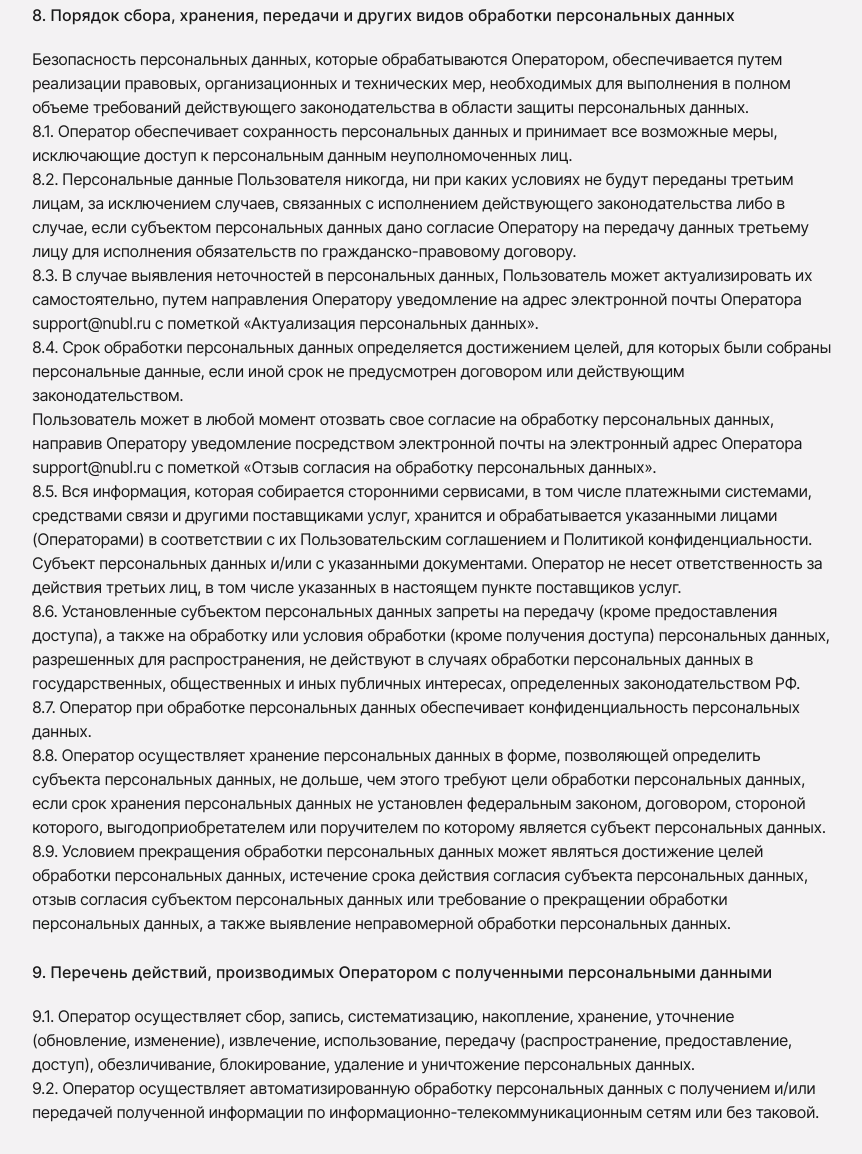
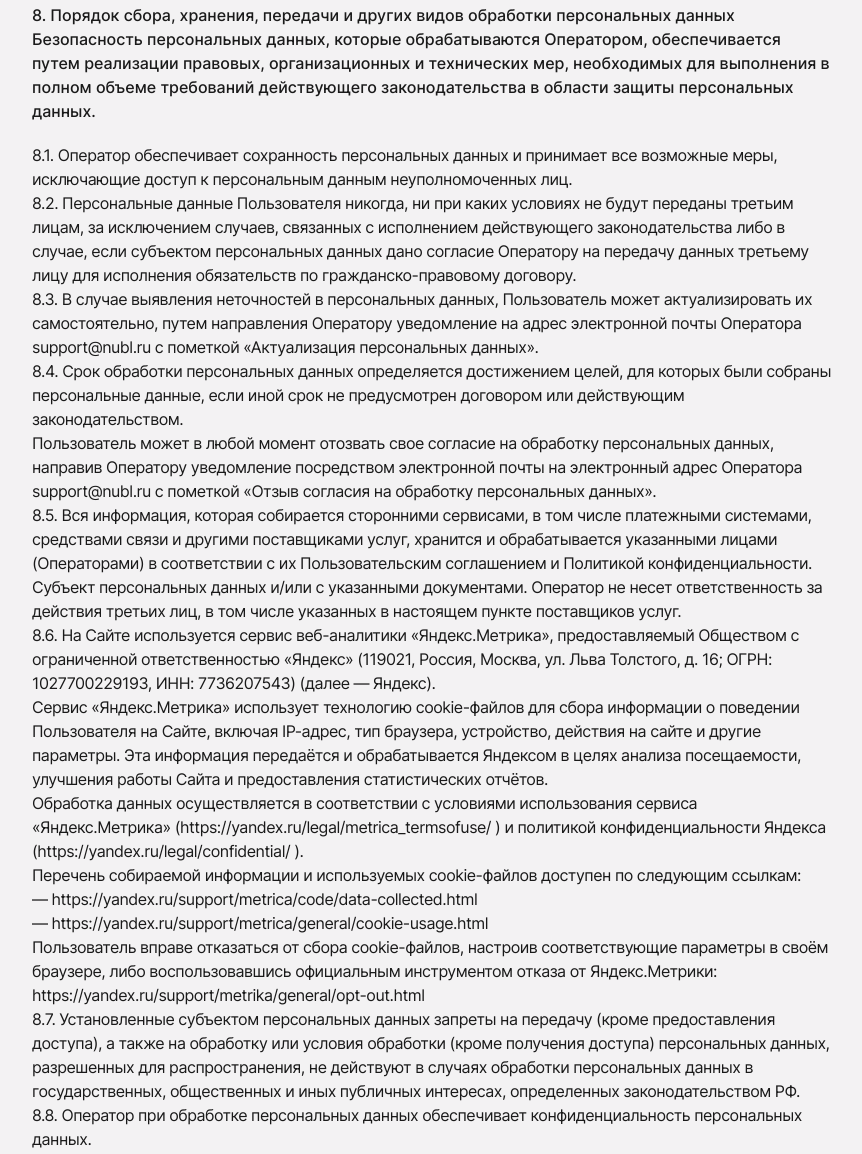
Before and after one commit to NUBL-Tech/Nubl-Landing, a website built with Vite: page privacy.html in a window 1280 px wide. Shown: the part 4918-6072 px from the top of the page, without its empty margins (208-1070 px from the left). Built offline with nearby package versions, Linux system fonts and the light colour scheme.

Commit message:
fixed privacy

```diff
--- a/privacy.html
+++ b/privacy.html
@@ -344,9 +344,7 @@
                   </div>
 
                   <div class="section-block">
-                    <h3 class="section-block__title">8. Порядок сбора, хранения, передачи и других видов обработки персональных данных</h3>
-
-                    <p>Безопасность персональных данных, которые обрабатываются Оператором, обеспечивается путем реализации правовых, организационных и технических мер, необходимых для выполнения в полном объеме требований действующего законодательства в области защиты персональных данных.</p>
+                    <h3 class="section-block__title">8. Порядок сбора, хранения, передачи и других видов обработки персональных данных Безопасность персональных данных, которые обрабатываются Оператором, обеспечивается путем реализации правовых, организационных и технических мер, необходимых для выполнения в полном объеме требований действующего законодательства в области защиты персональных данных.</h3>
 
                     <p>8.1. Оператор обеспечивает сохранность персональных данных и принимает все возможные меры, исключающие доступ к персональным данным неуполномоченных лиц.</p>
 
@@ -354,19 +352,36 @@
 
                     <p>8.3. В случае выявления неточностей в персональных данных, Пользователь может актуализировать их самостоятельно, путем направления Оператору уведомление на адрес электронной почты Оператора support@nubl.ru с пометкой «Актуализация персональных данных».</p>
 
-                    <p>8.4. Срок обработки персональных данных определяется достижением целей, для которых были собраны персональные данные, если иной срок не предусмотрен договором или действующим законодательством.</p>
-
-                    <p>Пользователь может в любой момент отозвать свое согласие на обработку персональных данных, направив Оператору уведомление посредством электронной почты на электронный адрес Оператора support@nubl.ru с пометкой «Отзыв согласия на обработку персональных данных».</p>
+                    <p>8.4. Срок обработки персональных данных определяется достижением целей, для которых были собраны персональные данные, если иной срок не предусмотрен договором или действующим законодательством.
+                      <br>
+                      Пользователь может в любой момент отозвать свое согласие на обработку персональных данных, направив Оператору уведомление посредством электронной почты на электронный адрес Оператора support@nubl.ru с пометкой «Отзыв согласия на обработку персональных данных».
+                    </p>
 
                     <p>8.5. Вся информация, которая собирается сторонними сервисами, в том числе платежными системами, средствами связи и другими поставщиками услуг, хранится и обрабатывается указанными лицами (Операторами) в соответствии с их Пользовательским соглашением и Политикой конфиденциальности. Субъект персональных данных и/или с указанными документами. Оператор не несет ответственность за действия третьих лиц, в том числе указанных в настоящем пункте поставщиков услуг.</p>
 
-                    <p>8.6. Установленные субъектом персональных данных запреты на передачу (кроме предоставления доступа), а также на обработку или условия обработки (кроме получения доступа) персональных данных, разрешенных для распространения, не действуют в случаях обработки персональных данных в государственных, общественных и иных публичных интересах, определенных законодательством РФ.</p>
+                    <p>8.6. На Сайте используется сервис веб-аналитики «Яндекс.Метрика», предоставляемый Обществом с ограниченной ответственностью «Яндекс» (119021, Россия, Москва, ул. Льва Толстого, д. 16; ОГРН: 1027700229193, ИНН: 7736207543) (далее — Яндекс).
+                      <br>
+                      Сервис «Яндекс.Метрика» использует технологию cookie-файлов для сбора информации о поведении Пользователя на Сайте, включая IP-адрес, тип браузера, устройство, действия на сайте и другие параметры. Эта информация передаётся и обрабатывается Яндексом в целях анализа посещаемости, улучшения работы Сайта и предоставления статистических отчётов.
+                      <br>
+                      Обработка данных осуществляется в соответствии с условиями использования сервиса «Яндекс.Метрика» (https://yandex.ru/legal/metrica_termsofuse/ ) и политикой конфиденциальности Яндекса (https://yandex.ru/legal/confidential/ ).
+                      <br>
+                      Перечень собираемой информации и используемых cookie-файлов доступен по следующим ссылкам:
+                      <br>
+                      — https://yandex.ru/support/metrica/code/data-collected.html
+                      <br>
+                      — https://yandex.ru/support/metrica/general/cookie-usage.html
+                      <br>
+                      Пользователь вправе отказаться от сбора cookie-файлов, настроив соответствующие параметры в своём браузере, либо воспользовавшись официальным инструментом отказа от Яндекс.Метрики:
+                      https://yandex.ru/support/metrika/general/opt-out.html
+                    </p>
 
-                    <p>8.7. Оператор при обработке персональных данных обеспечивает конфиденциальность персональных данных.</p>
+                    <p>8.7. Установленные субъектом персональных данных запреты на передачу (кроме предоставления доступа), а также на обработку или условия обработки (кроме получения доступа) персональных данных, разрешенных для распространения, не действуют в случаях обработки персональных данных в государственных, общественных и иных публичных интересах, определенных законодательством РФ.</p>
 
-                    <p>8.8. Оператор осуществляет хранение персональных данных в форме, позволяющей определить субъекта персональных данных, не дольше, чем этого требуют цели обработки персональных данных, если срок хранения персональных данных не установлен федеральным законом, договором, стороной которого, выгодоприобретателем или поручителем по которому является субъект персональных данных.</p>
+                    <p>8.8. Оператор при обработке персональных данных обеспечивает конфиденциальность персональных данных.</p>
 
-                    <p>8.9. Условием прекращения обработки персональных данных может являться достижение целей обработки персональных данных, истечение срока действия согласия субъекта персональных данных, отзыв согласия субъектом персональных данных или требование о прекращении обработки персональных данных, а также выявление неправомерной обработки персональных данных.</p>
+                    <p>8.9. Оператор осуществляет хранение персональных данных в форме, позволяющей определить субъекта персональных данных, не дольше, чем этого требуют цели обработки персональных данных, если срок хранения персональных данных не установлен федеральным законом, договором, стороной которого, выгодоприобретателем или поручителем по которому является субъект персональных данных.</p>
+
+                    <p>8.10. Условием прекращения обработки персональных данных может являться достижение целей обработки персональных данных, истечение срока действия согласия субъекта персональных данных, отзыв согласия субъектом персональных данных или требование о прекращении обработки персональных данных, а также выявление неправомерной обработки персональных данных.</p>
                   </div>
 
                   <div class="section-block">
```
